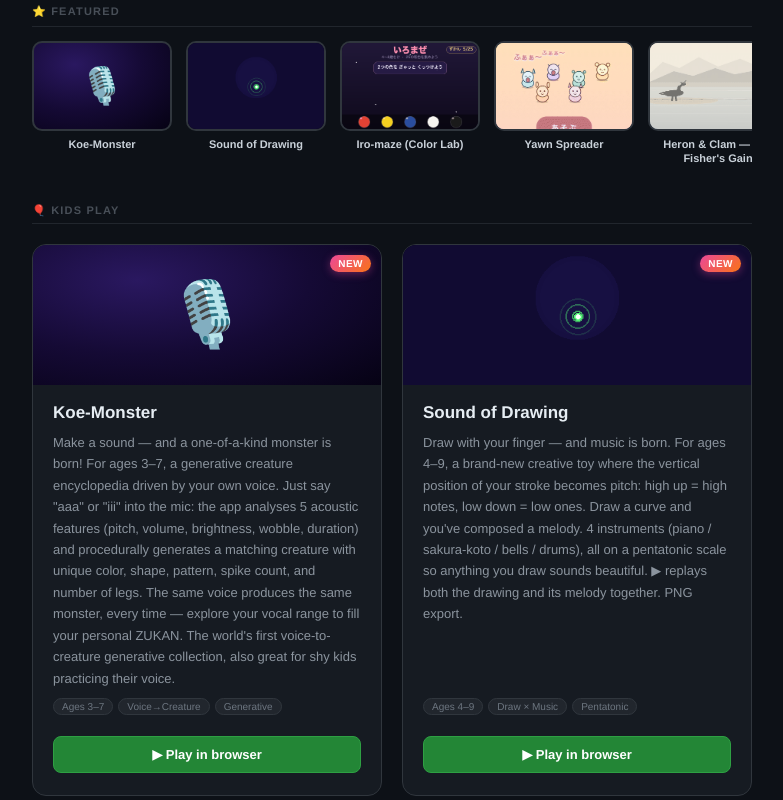
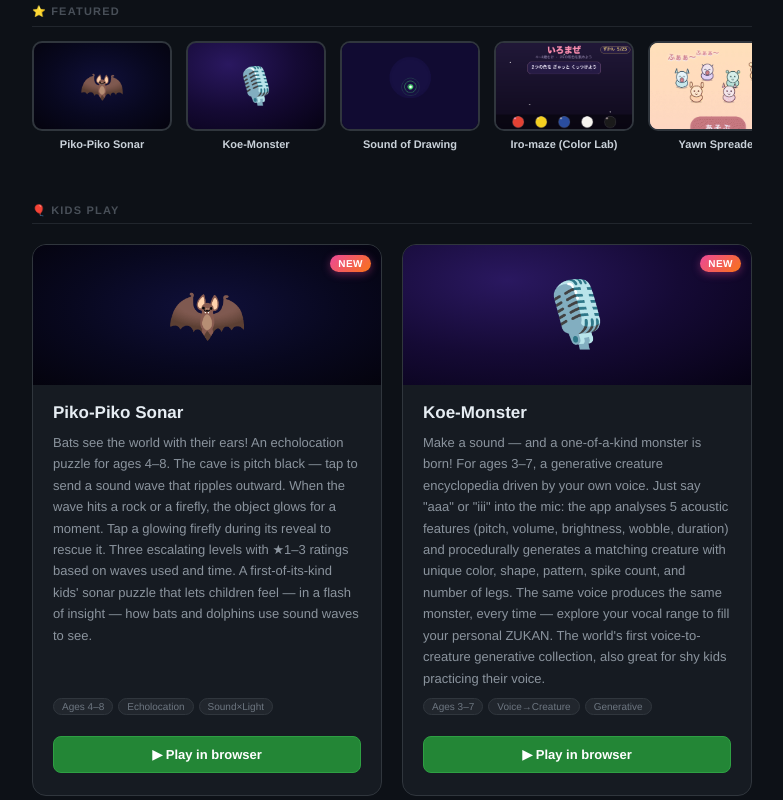
Before and after one commit to pndshch/pndshch.github.io, a plain HTML site: page index.html in a window 1280 px wide. Shown: the part 420-1220 px from the top of the page, without its empty margins (248-1031 px from the left). Drawn offline with Linux system fonts and the light colour scheme.

Commit message:
Add ぴこぴこソナー (Piko-Piko Sonar) — kids 4-8 echolocation puzzle
Tap to send a sound wave that briefly reveals what it touches.
Catch glowing fireflies in pitch-black caves. JA/EN bilingual.

```diff
--- a/index.html
+++ b/index.html
@@ -216,6 +216,7 @@ header p {
 .thumb-iromaze    { background: radial-gradient(ellipse at 50% 35%, #2a1f4d 0%, #15102a 60%, #0a0717 100%); }
 .thumb-enooto     { background: radial-gradient(ellipse at 50% 35%, #1a1248 0%, #0a0820 60%, #04020f 100%); }
 .thumb-koemon     { background: radial-gradient(ellipse at 30% 25%, #2a1860 0%, #150a35 50%, #060214 100%); }
+.thumb-pikopiko   { background: radial-gradient(ellipse at 50% 45%, #10103a 0%, #08081f 55%, #04030d 100%); }
 
 .card-body {
     padding: 18px 20px 22px;
@@ -419,6 +420,14 @@ footer a:hover { color: #e6edf3; }
 <!-- Featured -->
 <div class="section-label" data-i18n="secFeatured">⭐ おすすめ</div>
 <div class="feat-row">
+        <a class="feat-card" href="https://pndshch.github.io/pikopiko-sonar/" target="_blank">
+            <div class="card-thumb thumb-pikopiko">
+            <span class="new-badge" data-i18n="newBadge">NEW</span>
+            <span class="thumb-emoji">🦇</span>
+            <img class="thumb-gif" src="assets/pikopiko-sonar.gif" alt="" onerror="this.remove()">
+        </div>
+            <span class="feat-title" data-i18n="pikopikoTitle">ぴこぴこソナー</span>
+        </a>
         <a class="feat-card" href="https://pndshch.github.io/koe-monster/" target="_blank">
             <div class="card-thumb thumb-koemon">
             <span class="new-badge" data-i18n="newBadge">NEW</span>
@@ -577,6 +586,23 @@ footer a:hover { color: #e6edf3; }
 <!-- All apps -->
 <div class="grid" id="app-grid">
     <div class="grid-header" data-cat-header="kids-play" data-i18n="secGridKidsPlay">🎈 こどもがあそぶ</div>
+    <div class="card" data-cat="kids-play">
+            <div class="card-thumb thumb-pikopiko">
+                <span class="new-badge" data-i18n="newBadge">NEW</span>
+                <span class="thumb-emoji">🦇</span>
+                <img class="thumb-gif" src="assets/pikopiko-sonar.gif" alt="" onerror="this.remove()">
+            </div>
+            <div class="card-body">
+                <h2 data-i18n="pikopikoTitle">ぴこぴこソナー</h2>
+                <p data-i18n="pikopikoDesc">コウモリは おみみで ものを みているんだって！4〜8さい向けの エコーロケーション あそび。まっくらやみの どうくつで がめんを タッチすると、おとの なみが ひろがって いく。なみが あたると、いわや ホタルが 一しゅん ひかるよ。ひかった ホタルを すかさず タッチで たすけよう。なみ・じかんで★3つを ねらえる3レベル。コウモリと イルカが 音波（おんぱ）で せかいを みている しくみを、いっしゅんの ひらめきで 体験できる、世界初のキッズむけ ソナー パズル。</p>
+                <div class="tags">
+                    <span class="tag" data-i18n="pikopikoTag1">4〜8歳</span>
+                    <span class="tag" data-i18n="pikopikoTag2">エコーロケーション</span>
+                    <span class="tag" data-i18n="pikopikoTag3">音×光</span>
+                </div>
+                <a class="card-btn btn-play" href="https://pndshch.github.io/pikopiko-sonar/" target="_blank" data-i18n="playBrowser">▶ ブラウザで遊ぶ</a>
+            </div>
+        </div>
     <div class="card" data-cat="kids-play">
             <div class="card-thumb thumb-koemon">
                 <span class="new-badge" data-i18n="newBadge">NEW</span>
@@ -1893,6 +1919,9 @@ const I18N = {
         koemonTitle: "こえモンスター",
         koemonDesc:  "こえを ふきこむと、せかいで ひとつだけの モンスターが うまれる！3〜7さい向け、自分の声から生まれる生きもの図鑑。マイクに「あー」「いー」と声を出すと、声の高さ・大きさ・かがやき・ゆれ・長さの5つを音響解析。それぞれにぴったりの色・形・もよう・足の数のモンスターを生成して、自分だけの「こえずかん」を増やしていく、世界初の声→生きもの ジェネレーティブ図鑑。同じ声からは同じ子が生まれる、内気な子の発声練習にも。",
         koemonTag1: "3〜7歳", koemonTag2: "声→生きもの", koemonTag3: "ずかん",
+        pikopikoTitle: "ぴこぴこソナー",
+        pikopikoDesc:  "コウモリは おみみで ものを みているんだって！4〜8さいむけ エコーロケーション あそび。まっくらやみの どうくつで、がめんを タッチすると 音の なみが ひろがる。なみが いわや ホタルに あたると 一しゅん ひかるから、ひかった ホタルを すかさず タッチで たすけよう。なみの数・じかんで★3つを ねらえる3レベル。コウモリと イルカが『おんぱ』で せかいを みている しくみを、ひらめきの 一しゅんで 体験できる、世界初のキッズむけ ソナー パズル。",
+        pikopikoTag1: "4〜8歳", pikopikoTag2: "エコーロケーション", pikopikoTag3: "音×光",
         iromazeTitle: "いろまぜ",
         iromazeDesc:  "2つの色を ぎゅっとくっつけると、あたらしい色が うまれる！4〜8歳むけ、日本の伝統色（和色）を 25色集める色あそび実験室。あか＋しろ＝桃色（ももいろ）、桃色＋しろ＝桜色（さくらいろ）。「やまぶき」「あさぎ」「うぐいす」など、まぜないと出会えない色がある。読みかなつき、保存対応。",
         iromazeTag1: "4〜8歳", iromazeTag2: "和色25", iromazeTag3: "混色",
@@ -2130,6 +2159,9 @@ const I18N = {
         koemonTitle: "Koe-Monster",
         koemonDesc:  "Make a sound — and a one-of-a-kind monster is born! For ages 3–7, a generative creature encyclopedia driven by your own voice. Just say \"aaa\" or \"iii\" into the mic: the app analyses 5 acoustic features (pitch, volume, brightness, wobble, duration) and procedurally generates a matching creature with unique color, shape, pattern, spike count, and number of legs. The same voice produces the same monster, every time — explore your vocal range to fill your personal ZUKAN. The world's first voice-to-creature generative collection, also great for shy kids practicing their voice.",
         koemonTag1: "Ages 3–7", koemonTag2: "Voice→Creature", koemonTag3: "Generative",
+        pikopikoTitle: "Piko-Piko Sonar",
+        pikopikoDesc:  "Bats see the world with their ears! An echolocation puzzle for ages 4–8. The cave is pitch black — tap to send a sound wave that ripples outward. When the wave hits a rock or a firefly, the object glows for a moment. Tap a glowing firefly during its reveal to rescue it. Three escalating levels with ★1–3 ratings based on waves used and time. A first-of-its-kind kids' sonar puzzle that lets children feel — in a flash of insight — how bats and dolphins use sound waves to see.",
+        pikopikoTag1: "Ages 4–8", pikopikoTag2: "Echolocation", pikopikoTag3: "Sound×Light",
         iromazeTitle: "Iro-maze (Color Lab)",
         iromazeDesc:  "Press two color blobs together — a new color is born! For ages 4–8, a discovery lab of 25 traditional Japanese colors (和色). Red + white = momo-iro (peach); peach + white = sakura-iro (cherry blossom). Yamabuki, asagi, uguisu — colors you only meet by mixing. Hiragana readings, progress saved.",
         iromazeTag1: "Ages 4–8", iromazeTag2: "25 Wa-iro", iromazeTag3: "Mixing",
```
